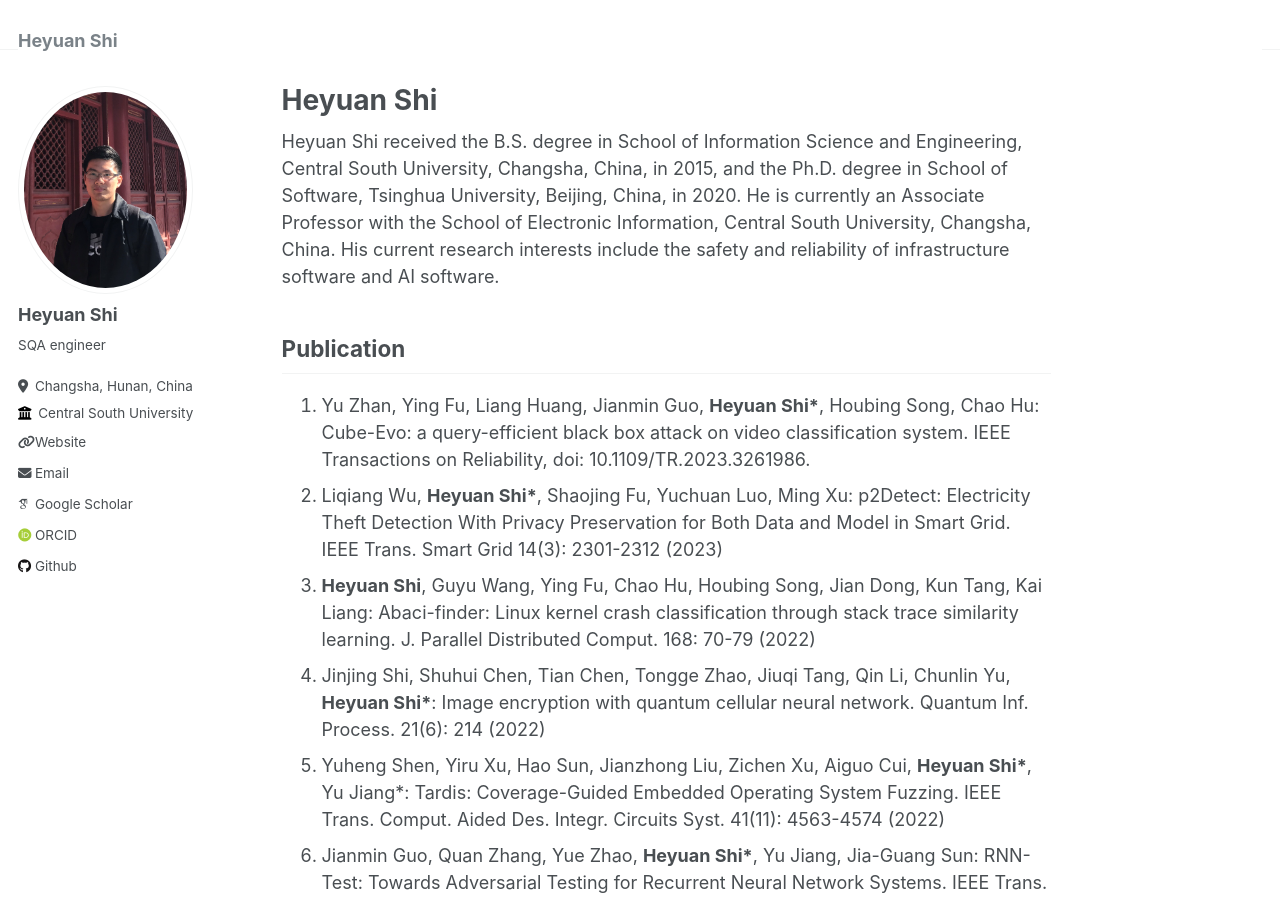
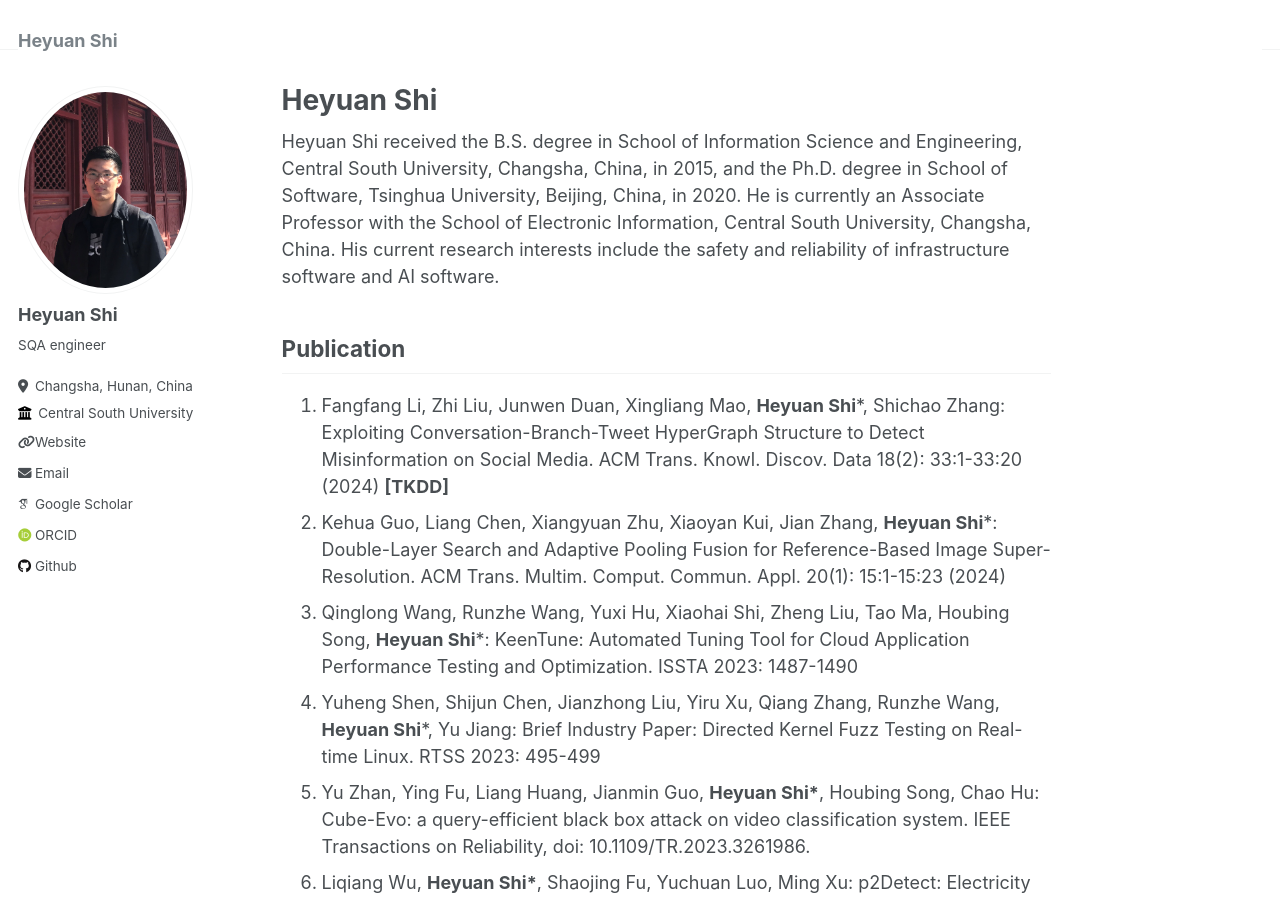
Before and after one commit to shiheyuan/shiheyuan.github.io, a Jekyll site: the page built from _pages/about.md, in a window 1280 px wide and 900 px high. Built offline with Jekyll 4.4.1, drawn with Linux system fonts in a browser that asks for light colours; some web fonts are replaced.

Commit message:
Update about.md

```diff
--- a/_pages/about.md
+++ b/_pages/about.md
@@ -11,20 +11,24 @@ Heyuan Shi received the B.S. degree in School of Information Science and Enginee
 
 ## Publication
 
-1. Yu Zhan, Ying Fu, Liang Huang, Jianmin Guo, **Heyuan Shi\***, Houbing Song, Chao Hu: Cube-Evo: a query-efficient black box attack on video classification system. IEEE Transactions on Reliability, doi: 10.1109/TR.2023.3261986.
-2. Liqiang Wu, **Heyuan Shi\***, Shaojing Fu, Yuchuan Luo, Ming Xu: p2Detect: Electricity Theft Detection With Privacy Preservation for Both Data and Model in Smart Grid. IEEE Trans. Smart Grid 14(3): 2301-2312 (2023)
-3. **Heyuan Shi**, Guyu Wang, Ying Fu, Chao Hu, Houbing Song, Jian Dong, Kun Tang, Kai Liang: Abaci-finder: Linux kernel crash classification through stack trace similarity learning. J. Parallel Distributed Comput. 168: 70-79 (2022)
-4. Jinjing Shi, Shuhui Chen, Tian Chen, Tongge Zhao, Jiuqi Tang, Qin Li, Chunlin Yu, **Heyuan Shi\***: Image encryption with quantum cellular neural network. Quantum Inf. Process. 21(6): 214 (2022)
-5. Yuheng Shen, Yiru Xu, Hao Sun, Jianzhong Liu, Zichen Xu, Aiguo Cui, **Heyuan Shi\***, Yu Jiang\*: Tardis: Coverage-Guided Embedded Operating System Fuzzing. IEEE Trans. Comput. Aided Des. Integr. Circuits Syst. 41(11): 4563-4574 (2022)
-6. Jianmin Guo, Quan Zhang, Yue Zhao, **Heyuan Shi\***, Yu Jiang, Jia-Guang Sun: RNN-Test: Towards Adversarial Testing for Recurrent Neural Network Systems. IEEE Trans. Software Eng. 48(10): 4167-4180 (2022)
-7. Runzhe Wang, Qinglong Wang, Yuxi Hu, **Heyuan Shi\***, Yuheng Shen, Yu Zhan, Ying Fu, Zheng Liu, Xiaohai Shi, Yu Jiang: Industry practice of configuration auto-tuning for cloud applications and services. ESEC/SIGSOFT FSE 2022: 1555-1565
-8. Yuheng Shen, Hao Sun, Yu Jiang\*, **Heyuan Shi\***, Yixiao Yang, Wanli Chang: Rtkaller: State-aware Task Generation for RTOS Fuzzing. ACM Trans. Embed. Comput. Syst. 20(5s): 83:1-83:22 (2021)
-9. Jiawei Luo, Zihan Lai, Cong Shen, Pei Liu, **Heyuan Shi\***: Graph Attention Mechanism-based Deep Tensor Factorization for Predicting disease-associated miRNA-miRNA pairs. BIBM 2021: 189-196
-10. Zhipin Gu, Yuexiang Yang, **Heyuan Shi\***: Detecting Malicious Gradients from Asynchronous SGD on Variational Autoencoder. SRDS 2021: 321-330
-11. **Heyuan Shi**, Runzhe Wang, Ying Fu, Yu Jiang\*, Jian Dong, Kun Tang, Jiaguang Sun: Vulnerable Code Clone Detection for Operating System Through Correlation-Induced Learning. IEEE Trans. Ind. Informatics 15(12): 6551-6559 (2019)
-12. **Heyuan Shi**, Yubo Zhang, Zizhao Zhang, Nan Ma, Xibin Zhao, Yue Gao, Jiaguang Sun: Hypergraph-Induced Convolutional Networks for Visual Classification. IEEE Trans. Neural Networks Learn. Syst. 30(10): 2963-2972 (2019)
-13. **Heyuan Shi**, Runzhe Wang, Ying Fu, Mingzhe Wang, Xiaohai Shi, Xun Jiao, Houbing Song, Yu Jiang\*, Jiaguang Sun: Industry practice of coverage-guided enterprise Linux kernel fuzzing. ESEC/SIGSOFT FSE 2019: 986-995
-14. **Heyuan Shi**, Xibin Zhao, Hai Wan, Huihui Wang, Jian Dong, Kun Tang, Anfeng Liu:
+1. Fangfang Li, Zhi Liu, Junwen Duan, Xingliang Mao, **Heyuan Shi***, Shichao Zhang: Exploiting Conversation-Branch-Tweet HyperGraph Structure to Detect Misinformation on Social Media. ACM Trans. Knowl. Discov. Data 18(2): 33:1-33:20 (2024) **[TKDD]**
+2. Kehua Guo, Liang Chen, Xiangyuan Zhu, Xiaoyan Kui, Jian Zhang, **Heyuan Shi***: Double-Layer Search and Adaptive Pooling Fusion for Reference-Based Image Super-Resolution. ACM Trans. Multim. Comput. Commun. Appl. 20(1): 15:1-15:23 (2024)
+3. Qinglong Wang, Runzhe Wang, Yuxi Hu, Xiaohai Shi, Zheng Liu, Tao Ma, Houbing Song, **Heyuan Shi***: KeenTune: Automated Tuning Tool for Cloud Application Performance Testing and Optimization. ISSTA 2023: 1487-1490
+4. 	Yuheng Shen, Shijun Chen, Jianzhong Liu, Yiru Xu, Qiang Zhang, Runzhe Wang, **Heyuan Shi***, Yu Jiang: Brief Industry Paper: Directed Kernel Fuzz Testing on Real-time Linux. RTSS 2023: 495-499
+5. Yu Zhan, Ying Fu, Liang Huang, Jianmin Guo, **Heyuan Shi\***, Houbing Song, Chao Hu: Cube-Evo: a query-efficient black box attack on video classification system. IEEE Transactions on Reliability, doi: 10.1109/TR.2023.3261986.
+6. Liqiang Wu, **Heyuan Shi\***, Shaojing Fu, Yuchuan Luo, Ming Xu: p2Detect: Electricity Theft Detection With Privacy Preservation for Both Data and Model in Smart Grid. IEEE Trans. Smart Grid 14(3): 2301-2312 (2023)
+7. **Heyuan Shi**, Guyu Wang, Ying Fu, Chao Hu, Houbing Song, Jian Dong, Kun Tang, Kai Liang: Abaci-finder: Linux kernel crash classification through stack trace similarity learning. J. Parallel Distributed Comput. 168: 70-79 (2022)
+8. Jinjing Shi, Shuhui Chen, Tian Chen, Tongge Zhao, Jiuqi Tang, Qin Li, Chunlin Yu, **Heyuan Shi\***: Image encryption with quantum cellular neural network. Quantum Inf. Process. 21(6): 214 (2022)
+9. Yuheng Shen, Yiru Xu, Hao Sun, Jianzhong Liu, Zichen Xu, Aiguo Cui, **Heyuan Shi\***, Yu Jiang\*: Tardis: Coverage-Guided Embedded Operating System Fuzzing. IEEE Trans. Comput. Aided Des. Integr. Circuits Syst. 41(11): 4563-4574 (2022)
+10. Jianmin Guo, Quan Zhang, Yue Zhao, **Heyuan Shi\***, Yu Jiang, Jia-Guang Sun: RNN-Test: Towards Adversarial Testing for Recurrent Neural Network Systems. IEEE Trans. Software Eng. 48(10): 4167-4180 (2022)
+11. Runzhe Wang, Qinglong Wang, Yuxi Hu, **Heyuan Shi\***, Yuheng Shen, Yu Zhan, Ying Fu, Zheng Liu, Xiaohai Shi, Yu Jiang: Industry practice of configuration auto-tuning for cloud applications and services. ESEC/SIGSOFT FSE 2022: 1555-1565
+12. Yuheng Shen, Hao Sun, Yu Jiang\*, **Heyuan Shi\***, Yixiao Yang, Wanli Chang: Rtkaller: State-aware Task Generation for RTOS Fuzzing. ACM Trans. Embed. Comput. Syst. 20(5s): 83:1-83:22 (2021)
+13. Jiawei Luo, Zihan Lai, Cong Shen, Pei Liu, **Heyuan Shi\***: Graph Attention Mechanism-based Deep Tensor Factorization for Predicting disease-associated miRNA-miRNA pairs. BIBM 2021: 189-196
+14. Zhipin Gu, Yuexiang Yang, **Heyuan Shi\***: Detecting Malicious Gradients from Asynchronous SGD on Variational Autoencoder. SRDS 2021: 321-330
+15. **Heyuan Shi**, Runzhe Wang, Ying Fu, Yu Jiang\*, Jian Dong, Kun Tang, Jiaguang Sun: Vulnerable Code Clone Detection for Operating System Through Correlation-Induced Learning. IEEE Trans. Ind. Informatics 15(12): 6551-6559 (2019)
+16. **Heyuan Shi**, Yubo Zhang, Zizhao Zhang, Nan Ma, Xibin Zhao, Yue Gao, Jiaguang Sun: Hypergraph-Induced Convolutional Networks for Visual Classification. IEEE Trans. Neural Networks Learn. Syst. 30(10): 2963-2972 (2019)
+17. **Heyuan Shi**, Runzhe Wang, Ying Fu, Mingzhe Wang, Xiaohai Shi, Xun Jiao, Houbing Song, Yu Jiang\*, Jiaguang Sun: Industry practice of coverage-guided enterprise Linux kernel fuzzing. ESEC/SIGSOFT FSE 2019: 986-995
+18. **Heyuan Shi**, Xibin Zhao, Hai Wan, Huihui Wang, Jian Dong, Kun Tang, Anfeng Liu:
     Multi-model induced network for participatory-sensing-based classification tasks in intelligent and connected transportation systems. Comput. Networks 141: 157-165 (2018)
 
 ## Reviewer
```
